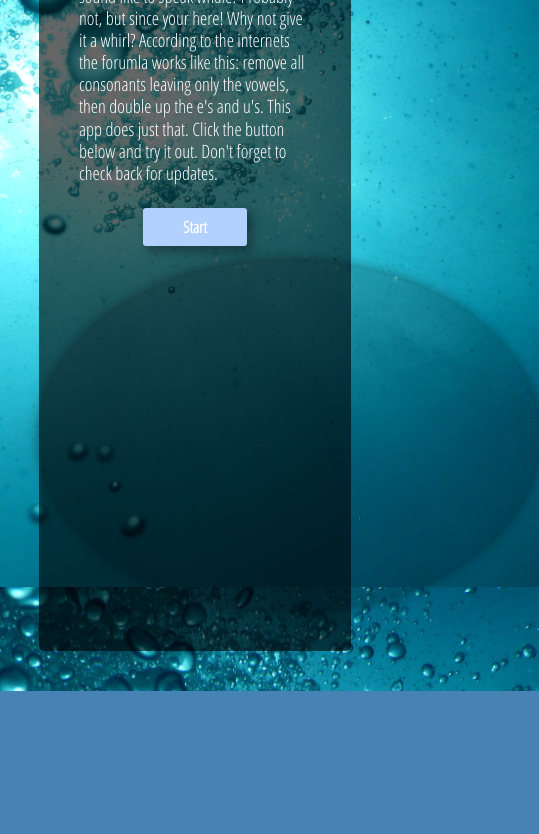
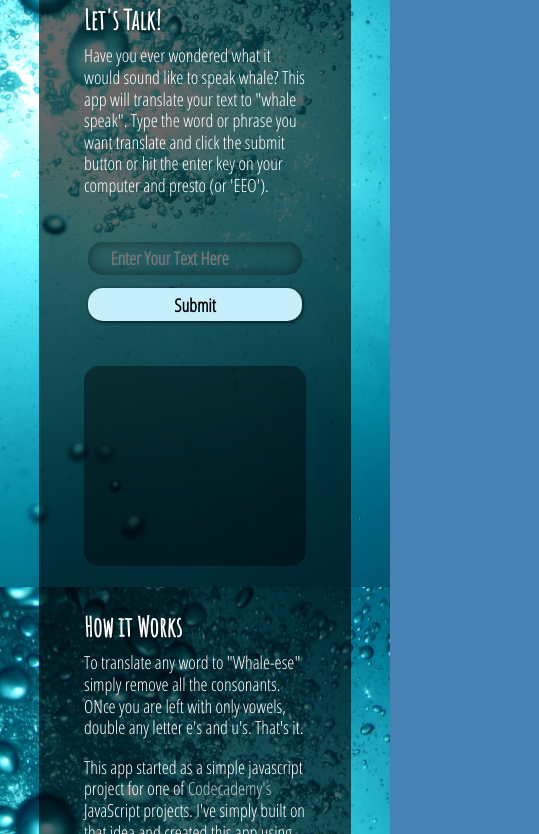
Before and after one commit to dalekRider/Whale-Talk, a website: page index.html in a window 390 px wide. Shown: the part 257-1091 px from the top of the page, 539 px wide, since content can reach past the window. Before the commit the page ends 948 px from the top, so only its background shows below. Drawn offline with Linux system fonts and the light colour scheme.

Commit message:
Version 2.0 Completed

```diff
--- a/assets/css/main.css
+++ b/assets/css/main.css
@@ -1,5 +1,14 @@
+
+html {
+  box-sizing: border-box;
+  color: #fff;
+  font-family: 'Open Sans Condensed', sans-serif;
+  font-size: 18px;
+  line-height: 1.2;
+}
+
 *, *:before, *:after {
-  box-sizing: border-box;
+  box-sizing: inherit;
   margin: 0;
   padding: 0;
 }
@@ -7,10 +16,34 @@
 body {
   background: url(../img/underwater-bubbles.jpg) bottom fixed no-repeat;
   background-size: cover;
-  font-size: 16px;
   background-color: steelblue;
-  color: #fff;
-  font-family: 'Open Sans Condensed', sans-serif;
+}
+
+h1,
+h2,
+h3,
+h4,
+h5,
+h6 {
+  font-family: 'Amatic SC', Arial, sans-serif;
+  text-shadow: 1px 1px 3px rgba(0, 0, 0, 0.5);
+}
+
+h1 {
+  font-size: 3.25rem;
+}
+
+h2 {
+  margin-bottom: 0.5rem;
+}
+
+a {
+  color: rgba(255, 255, 255, 0.7);
+  text-decoration: none;
+}
+
+a:hover {
+  color: white;
 }
 
 main {
@@ -19,63 +52,150 @@ main {
   max-width: 1100px;
   margin: 2.5rem auto;
   min-height: 85vh;
-  border-radius: 5px;
-  padding-bottom: 2.5rem;
+  border-radius: 15px;
+  padding: 2.5rem 2.5rem 1.5rem;
+  display: grid;
+  grid-template-columns: 1fr;
+  grid-template-rows: auto 1fr;
 }
 
-h1, h2, h3, h4, h5, h6 {
-  font-family: 'Amatic SC', Arial, sans-serif;
-}
-
-h1 {
-  font-size: 3.25rem;
+.translator {
+  display: grid;
+  grid-template-areas:
+    "header header header header"
+    "body body body aside";
+  grid-column-gap: 2.5rem;
 }
 
 .translator__header {
-  text-align: center;
+  grid-area: header;
+  justify-self: center;
   padding: 1.5rem 0;
 }
 
 .translator__body {
-  font-size: 1.15rem;
-  padding: 0 2.5rem;
-  line-height: 1.2;
-  width: 100%;
+  grid-area: body;
 }
 
 .translator__body p {
-  margin-bottom: 1.5rem;
+  margin-bottom: 2.5rem;
+}
+
+.translator__form {
+  display: grid;
+  grid-template-columns: auto auto;
+  grid-gap: 0.75rem;
+  justify-content: center;
+  margin-bottom: 2.5rem;
 }
 
 .translator__results {
-  margin: 0 auto;
-  height: 350px;
-  margin-top: 15px;
-  background: rgba(0, 0, 5, 0.2);
-  box-shadow: 0px 0px 14px 0px rgba(0, 0, 5, 0.5);
-  border-radius: 50%;
-  width: 500px;
+  font-family: 'Amatic SC', Arial, sans-serif;
+  font-size: 2.5rem;
+  text-align: center;
+  background-color: rgba(0, 0, 0, 0.4);
+  border-radius: 15px;
+  padding: 2rem;
+  margin-bottom: 2.5rem;
+  min-height: 200px;
+  overflow-wrap: break-word;
+  word-wrap: break-word;
+  -ms-word-break: break-all;
+  word-break: break-all;
+  word-break: break-word;
+  -ms-hyphens: auto;
+  -moz-hyphens: auto;
+  -webkit-hyphens: auto;
+  hyphens: auto;
 }
 
+.translator__faq {
+  grid-area: aside;
+  margin-bottom: 2.5rem;
+}
+
+.translator__faq p {
+  margin-bottom: 1rem;
+}
+
+footer {
+  display: grid;
+  grid-template-columns: repeat(3, auto);
+  grid-gap: 3.5rem;
+  justify-self: center;
+  align-self: end;
+  font-size: 0.85rem;
+  font-weight: bold;
+  color: rgba(255, 255, 255, 0.7);
+}
+
+/* Components */
+
 .btn {
-  display: block;
-  margin: auto;
-  padding: .5rem 2.5rem;
-  font-family: 'Open Sans Condensed', sans-serif;
+  border: none;
+  border-radius: 15px;
+  padding: 0.25rem 1.25rem;
+  font-family: 'Open Sans Condensed', Arial, sans-serif;
+  font-size: 18px;
   font-weight: bold;
-  font-size: 1rem;
-  border-radius: 3px;
-  border: 0;
-  background-color: #b3d1ff;
-  color: #fff;
-  box-shadow: 5px 5px 10px 1px rgba(0, 0, 0, 0.3);
-  transition-property: background-color, box-shadow;
-  transition: 125ms ease-in;
+  background: #c7effb;
+  cursor: pointer;
+  box-shadow: 1px 1px 3px 1px rgba(0, 0, 0, 0.5);
   outline: none;
 }
 
 .btn:hover {
-  background-color: #99c2ff;
-  cursor: pointer;
-  box-shadow: 1px 1px 5px 1px rgba(0, 0, 0, 0.3);
+  background: #bed7e1;
+  box-shadow: 0 0 2px 1px rgba(0, 0, 0, 0.5);
 }
+
+[name="trans-input"] {
+  border: none;
+  border-radius: 15px;
+  background: none;
+  box-shadow: inset 0 0 15px rgba(0, 0, 0, 0.5);
+  padding: 0.25rem 1.25rem;
+  color: white;
+  font-family: 'Open Sans Condensed', Arial, sans-serif;
+  font-size: 18px;
+  font-weight: bold;
+  width: 350px;
+}
+
+
+/* Media Queries */
+
+@media (max-width: 1180px) {
+  .translator {
+    grid-template-areas:
+      "header header header header"
+      "body body aside aside";
+  }
+}
+
+@media (max-width: 948px) {
+  .translator {
+    grid-template-areas:
+      "header header header header"
+      "body body body body"
+      "aside aside aside aside";
+  }
+}
+
+@media (max-width: 725px) {
+  .translator__form {
+    grid-template-columns: auto;
+  }
+  [name="trans-input"] {
+    width: 100%;
+  }
+  .translator__header {
+    text-align: center;
+    line-height: 1;
+  }
+  footer {
+    grid-template-columns: auto;
+    justify-items: center;
+    grid-gap: .75rem;
+  }
+}
--- a/index.html
+++ b/index.html
@@ -9,17 +9,35 @@
   <link rel="stylesheet" href="assets/css/main.css">
 </head>
 <body>
-  <main>
-    <div class="translator__header">
-      <h1></span>Whale Speak Converter</h1>
-    </div>
-    <div class="translator__body">
-      <p>Have you ever wondered what it would sound like to speak whale? Probably not, but since your here! Why not give it a whirl? According to the internets the forumla works like this: remove all consonants leaving only the vowels, then double up the e's and u's. This app does just that. Click the button below and try it out. Don't forget to check back for updates.</p>
-      <button class="btn" id="translateBtn">Start</button>
-    </div>
-    <div class="translator__results">
+  <main role="main">
+    <section class="translator">
+      <div class="translator__header">
+        <h1>Whale Speak Converter</h1>
+      </div>
+      <div class="translator__body">
+        <h2>Let's Talk!</h2>
+        <p>Have you ever wondered what it would sound like to speak whale? This app will translate your text to "whale speak". Type the word or phrase you want translate and click the submit button or hit the enter key on your computer and presto (or 'EEO').</p>
+        <div class="translator__form">
+          <input type="text" name="trans-input" placeholder="Enter Your Text Here" class="js-trans__input">
+          <input type="submit" class="btn js-trans-btn" value="Submit">
+        </div>
+        <div class="translator__results js-translator__results">
+          <p></p>
+        </div>
+      </div>
+      <aside class="translator__faq">
+        <h2>How it Works</h2>
+        <p>To translate any word to "Whale-ese" simply remove all the consonants. ONce you are left with only vowels, double any letter e's and u's. That's it.</p>
+        <p>This app started as a simple javascript project for one of <a href="https://www.codecademy.com/learn/introduction-to-javascript">Codecademy's</a> JavaScript projects. I've simply built on that idea and created this app using plain JavaScript, basic HTML and CSS.</p>
+        <p>The app listens for two events, click and keydown. The keydown event specifically listens for the "enter" key to be pressed. If either event occurs, the program checks the text input for a value and returns a result based on three conditions: Empty: asks for a word, No Vowels: returns no vowel message, and Proper Value: proceeds with the program. If the proper value is in the text input the app iterates through each letter and compares it with an array of vowels. If a letter matches a letter from the vowels array it will be stored in a new array. Should the letter that matches be an 'e' or an 'u' that letter is stored again creating a double. Once it is completed the results are added to the translator__results div using the innerHTML method and the text input is cleared and ready for another round.</p>
 
-    </div>
+      </aside>
+    </section>
+    <footer>
+      <p><a href="https://github.com/dalekRider/Whale-Talk" target="_blank">Whale Talk</a></p>
+      <p><a href="https://www.linkedin.com/in/johnathan-mercier-509826111/" target="_blank">Johnathan Mercier</a></p>
+      <p><a href="http://www.twofistedmedia.com" target="_blank">Twofistedmedia</a></p>
+    </footer>
   </main>
   <script src="whaleTalk.js"></script>
 </body>
--- a/whaleTalk.js
+++ b/whaleTalk.js
@@ -1,29 +1,49 @@
 //let input = 'I\'m sorry Dave, I\'m afraid I can\'t do that';
-let transBtn = document.getElementById('translateBtn');
+let transBtn = document.querySelector('.js-trans-btn');
+let msgInput = document.querySelector('.js-trans__input');
 
 const whaleTalk = function() {
-  let input = prompt('Enter the text you want translated');
+  // let input = prompt('Enter the text you want translated');
+  let msgValue = msgInput.value.toLowerCase();
+  let output = document.querySelector('.js-translator__results');
   let vowels = ['a', 'e', 'i', 'o', 'u'];
   let resultArray = [];
 
-  for (let i = 0; i < input.length; i++) {
-    for (let j = 0; j < vowels.length; j++){
-      if (input[i] === vowels[j]) {
-        resultArray.push(input[i]);
+  if(msgValue === '') {
+    output.innerHTML = '<p>A Whale Needs a Word...</p>';
+  } else {
+    for (let i = 0; i < msgValue.length; i++){
+      for (let j = 0; j < vowels.length; j++){
+        if (msgValue[i] === vowels[j]) {
+          resultArray.push(msgValue[i]);
+        };
+      };
+
+      if (msgValue[i] === 'e' || msgValue[i] === 'u') {
+        resultArray.push(msgValue[i]);
       };
     };
-
-    if (input[i] === 'e' || input[i] === 'u') {
-      resultArray.push(input[i]);
-    };
-  };
-
-  alert(resultArray.join('').toUpperCase());
+    if(resultArray.length < 1) {
+      output.innerHTML = '<p>I find your lack of vowels disturbing...</p>';
+      msgInput.value = '';
+    } else {
+      output.innerHTML = '<p>' + resultArray.join('').toUpperCase() + '</p>';
+      msgInput.value = '';
+    }
+  }
 };
 
 let translate = function() {
   whaleTalk();
 };
 
+let enterSubmit = function(e) {
+  if(e.keyCode === 13) {
+    whaleTalk();
+  } else {
+    return;
+  }
+};
 
 transBtn.addEventListener('click', translate);
+window.addEventListener('keydown', enterSubmit);
```
Also changed, not shown: package.json (added, +17 -0 lines), 2 other files.
